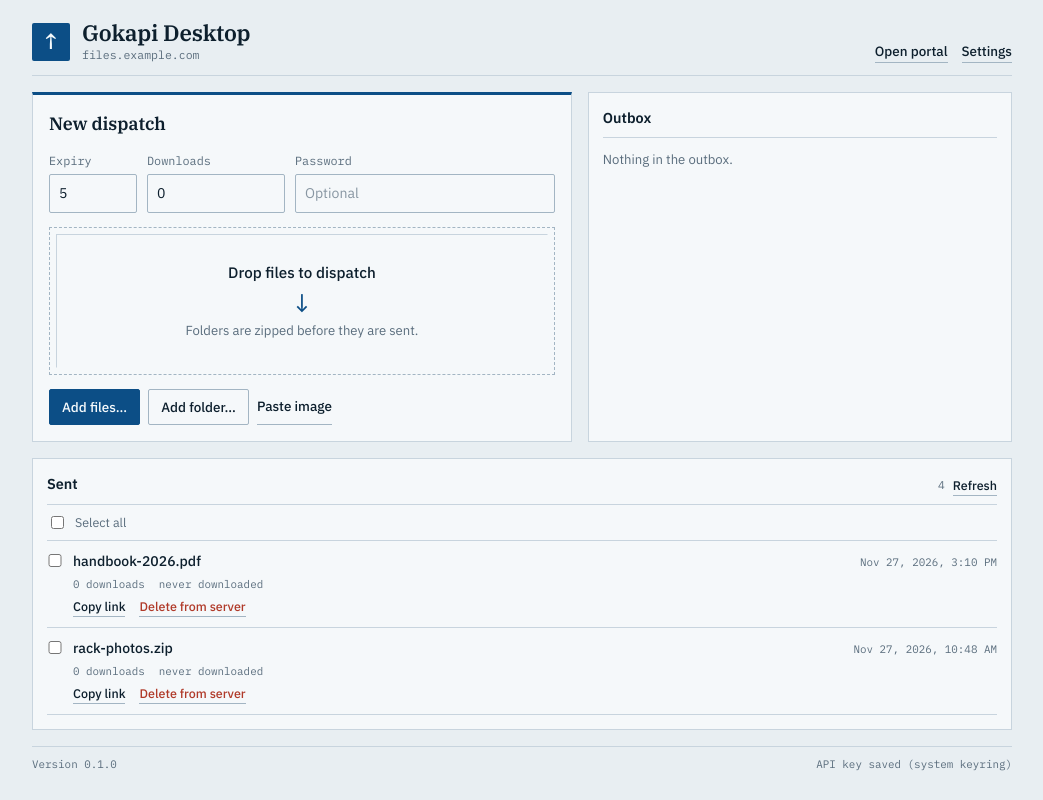
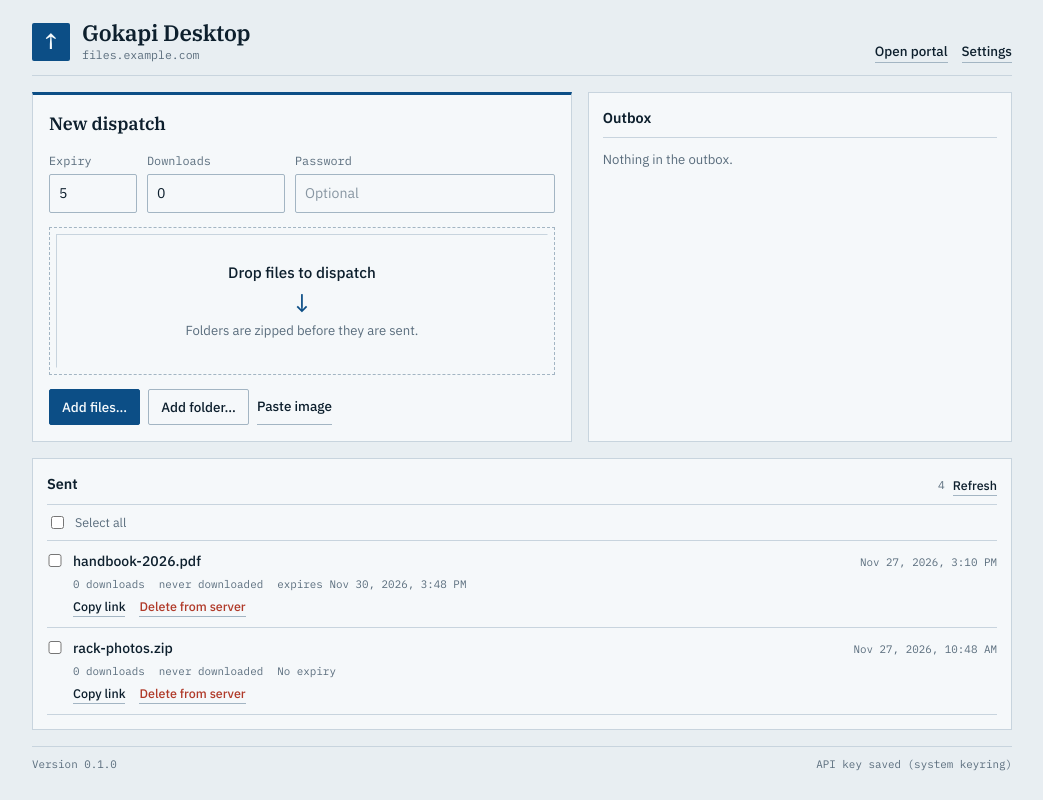
Before and after one commit to blackhornet74/gokapi-desktop, a React (Vite) app: page / in a window 1280 px wide. Shown: the whole page, without its empty margins (118-1161 px from the left). Built offline with nearby package versions, Linux system fonts and the light colour scheme.

Commit message:
feat(history): show file expiration date

```diff
--- a/src/api.ts
+++ b/src/api.ts
@@ -30,24 +30,28 @@ let mockHistory: HistoryEntry[] = [
     name: "handbook-2026.pdf",
     url: "https://files.example.com/d?id=h1",
     time: new Date(Date.now() - 1000 * 60 * 38).toISOString(),
+    expiresAt: new Date(Date.now() + 3 * 24 * 60 * 60 * 1000).toISOString(),
   },
   {
     id: "h2",
     name: "rack-photos.zip",
     url: "https://files.example.com/d?id=h2",
     time: new Date(Date.now() - 1000 * 60 * 60 * 5).toISOString(),
+    expiresAt: null,
   },
   {
     id: "h3",
     name: "quarterly-results.xlsx",
     url: "https://files.example.com/d?id=h3",
     time: new Date(Date.now() - 1000 * 60 * 60 * 26).toISOString(),
+    expiresAt: new Date(Date.now() + 6 * 60 * 60 * 1000).toISOString(),
   },
   {
     id: "h4",
     name: "design-assets.zip",
     url: "https://files.example.com/d?id=h4",
     time: new Date(Date.now() - 1000 * 60 * 60 * 50).toISOString(),
+    expiresAt: new Date(Date.now() + 2 * 24 * 60 * 60 * 1000).toISOString(),
   },
 ];
 
--- a/src/components/HistoryList.tsx
+++ b/src/components/HistoryList.tsx
@@ -1,6 +1,7 @@
 import { useEffect, useRef, useState } from "react";
 
 import { pruneSelection, toggleSelection } from "../dedupe";
+import { expiryState } from "../expiry";
 import type { HistoryEntry } from "../types";
 
 interface Props {
@@ -100,6 +101,13 @@ export default function HistoryList({
               : count > 0 && !logsAvailable
                 ? "—"
                 : t("neverDownloaded");
+            const expiry = expiryState(entry.expiresAt);
+            const expiryLabel =
+              expiry === "none"
+                ? t("noExpiry")
+                : t("expires", { time: formatTime(entry.expiresAt ?? "") });
+            const expiryClass =
+              expiry === "soon" ? "expiry-soon" : expiry === "expired" ? "expiry-expired" : "";
             return (
               <li key={entry.id} className={selected.has(entry.id) ? "selected" : ""}>
                 <input
@@ -122,6 +130,7 @@ export default function HistoryList({
                   >
                     <span>{downloadsLabel}</span>
                     <span>{lastLabel}</span>
+                    <span className={expiryClass}>{expiryLabel}</span>
                   </div>
                   <div className="history-actions">
                     <button className="link small" onClick={() => onCopy(entry)}>
--- /dev/null
+++ b/src/expiry.ts
@@ -0,0 +1,13 @@
+export type ExpiryState = "none" | "normal" | "soon" | "expired";
+
+export function expiryState(
+  expiresAt: string | null | undefined,
+  now: number = Date.now(),
+): ExpiryState {
+  if (!expiresAt) return "none";
+  const time = new Date(expiresAt).getTime();
+  if (!Number.isFinite(time) || time <= 0) return "none";
+  if (time <= now) return "expired";
+  if (time - now <= 24 * 60 * 60 * 1000) return "soon";
+  return "normal";
+}
--- a/src/i18n.ts
+++ b/src/i18n.ts
@@ -85,6 +85,7 @@ const en: Messages = {
   downloadsCount: "{count} downloads",
   downloadOne: "1 download",
   lastDownload: "last {time}",
+  expires: "expires {time}",
   neverDownloaded: "never downloaded",
   lastDownloadHint: "Last download requires the Logs permission on the API key.",
   syncWarning: "Sent mirrors the server. Add the View permission to the API key to sync.",
@@ -238,6 +239,7 @@ const it: Messages = {
   downloadsCount: "{count} download",
   downloadOne: "1 download",
   lastDownload: "ultimo {time}",
+  expires: "scade {time}",
   neverDownloaded: "mai scaricato",
   lastDownloadHint: "L''ultimo download richiede il permesso Logs sulla chiave API.",
   syncWarning: "Inviati riflette il server. Aggiungi il permesso View alla chiave API per sincronizzare.",
--- a/src/styles.css
+++ b/src/styles.css
@@ -627,6 +627,14 @@ label.check strong {
   margin: 6px 0 0;
 }
 
+.expiry-soon {
+  color: var(--amber);
+}
+
+.expiry-expired {
+  color: var(--stamp);
+}
+
 .queue-empty {
   padding: 12px 0 2px;
 }
```
Also changed, not shown: 1 other file (tests, documents, lock files or other folders).
